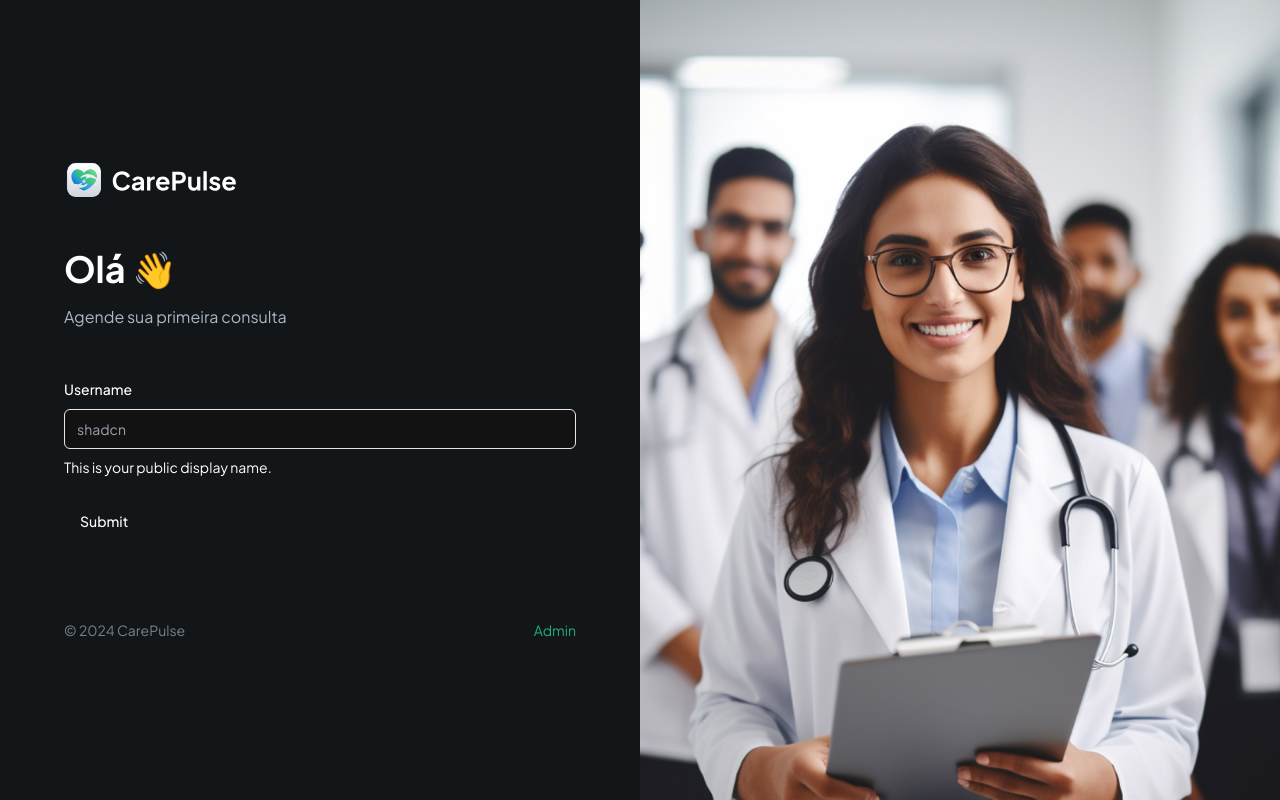
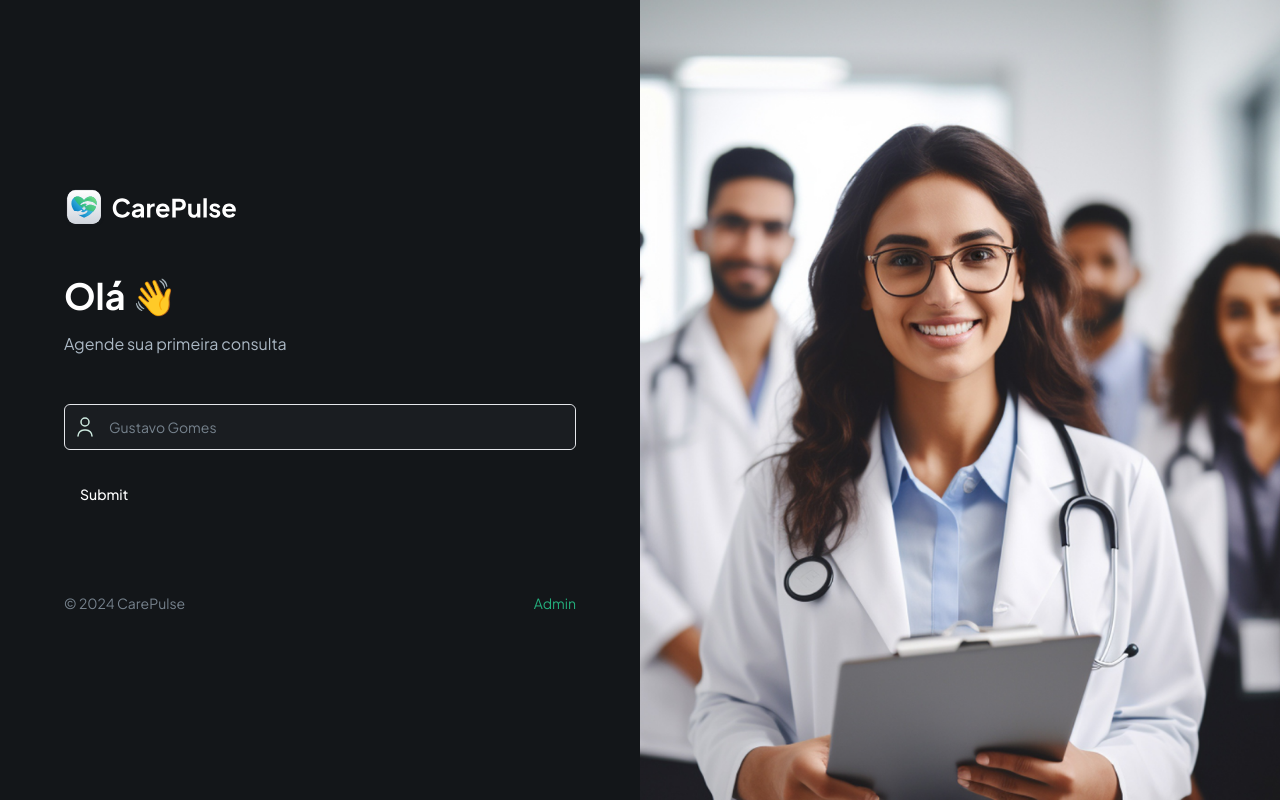
Before and after one commit to Gusthgomes/Care-Pulse, a Next.js app: page / in a window 1280 px wide. Built offline with nearby package versions, Linux system fonts and the light colour scheme.

Commit message:
feat: customizing patient form

```diff
--- a/components/CustomFormField.tsx
+++ b/components/CustomFormField.tsx
@@ -2,7 +2,6 @@
 
 import React from "react";
 import {
-  Form,
   FormControl,
   FormDescription,
   FormField,
@@ -11,25 +10,72 @@ import {
   FormMessage,
 } from "@/components/ui/form";
 import { Input } from "@/components/ui/input";
-import { Control } from "react-hook-form";
+import { Control, Form } from "react-hook-form";
+import { FormFieldTypes } from "./forms/PatientForm";
+
+import Image from "next/image";
 
 interface CustomProps {
   control: Control<any>;
+  fieldType: FormFieldTypes;
+  name: string;
+  label?: string;
+  placeholder?: string;
+  iconSrc?: string;
+  iconAlt?: string;
+  disabled?: boolean;
+  dateFormat?: string;
+  showTimeSelect?: boolean;
+  children?: React.ReactNode;
+  renderSkeleton?: (filed: any) => React.ReactNode;
 }
 
-const CustomFormField = ({ control }: CustomProps) => {
+const RenderInput = ({ field, props }: { field: any; props: CustomProps }) => {
+  const { fieldType, iconSrc, iconAlt, placeholder } = props;
+
+  switch (fieldType) {
+    case FormFieldTypes.INPUT:
+      return (
+        <div className="flex rounded-md border border-dark-00 bg-dark-400">
+          {iconSrc && (
+            <Image
+              src={iconSrc}
+              alt={iconAlt || "icon"}
+              width={24}
+              height={24}
+              className="ml-2"
+            />
+          )}
+
+          <FormControl>
+            <Input
+              placeholder={placeholder}
+              {...field}
+              className="shad-input border-0"
+            />
+          </FormControl>
+        </div>
+      );
+    default:
+      break;
+  }
+};
+
+const CustomFormField = (props: CustomProps) => {
+  const { control, fieldType, name, label } = props;
   return (
     <FormField
       control={control}
       name="username"
       render={({ field }) => (
-        <FormItem>
-          <FormLabel>Username</FormLabel>
-          <FormControl>
-            <Input placeholder="shadcn" {...field} />
-          </FormControl>
-          <FormDescription>This is your public display name.</FormDescription>
-          <FormMessage />
+        <FormItem className="flex-1">
+          {fieldType === FormFieldTypes.CHECKBOX && label && (
+            <FormLabel>{label}</FormLabel>
+          )}
+
+          <RenderInput field={field} props={props} />
+
+          <FormMessage className="shad-error" />
         </FormItem>
       )}
     />
--- a/components/forms/PatientForm.tsx
+++ b/components/forms/PatientForm.tsx
@@ -7,6 +7,16 @@ import { z } from "zod";
 import { Button } from "@/components/ui/button";
 import { Form } from "@/components/ui/form";
 import CustomFormField from "../CustomFormField";
+
+export enum FormFieldTypes {
+  INPUT = "input",
+  CHECKBOX = "checkbox",
+  TEXTAREA = "textarea",
+  PHONE_INPUT = "phone_input",
+  DATE_PICKER = "date_picker",
+  SELECT = "select",
+  SKELETON = "skeleton",
+}
 
 const formSchema = z.object({
   username: z.string().min(2, {
@@ -37,7 +47,15 @@ const PatientForm = () => {
           <p className="text-dark-700">Agende sua primeira consulta</p>
         </section>
 
-        <CustomFormField control={form.control} />
+        <CustomFormField
+          control={form.control}
+          fieldType={FormFieldTypes.INPUT}
+          name="name"
+          label="Full name"
+          placeholder="Gustavo Gomes"
+          iconSrc="/assets/icons/user.svg"
+          iconAlt="user"
+        />
 
         <Button type="submit">Submit</Button>
       </form>
```
